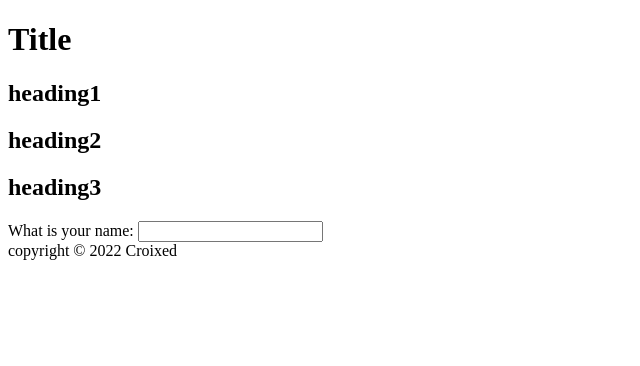
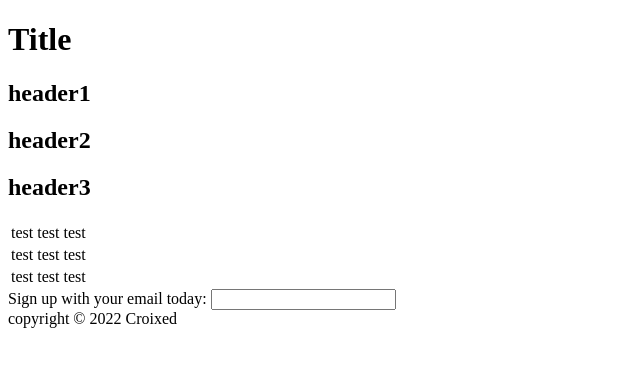
Before and after one commit to Croixed/basic_html_project, a plain HTML site: page index.html in a window 1280 px wide. Shown: the whole page, without its empty margins (0-640 px from the left). Drawn offline with Linux system fonts and the light colour scheme.

Commit message:
add sample table data

```diff
--- a/index.html
+++ b/index.html
@@ -9,20 +9,38 @@
 <body>
     <header>
         <h1>Title</h1>
-        <h2>heading1</h2>
-        <h2>heading2</h2>
-        <h2>heading3</h2>
+        <nav>
+            <h2>header1</h2>
+            <h2>header2</h2>
+            <h2>header3</h2>
+        </nav>
     </header>
     <main>
         <section class="hero">
 
         </section>
         <section class="table-container">
-            <table></table>
+            <table>
+                <tr>
+                    <td>test</td>
+                    <td>test</td>
+                    <td>test</td>
+                </tr>
+                <tr>
+                    <td>test</td>
+                    <td>test</td>
+                    <td>test</td>
+                </tr>
+                <tr>
+                    <td>test</td>
+                    <td>test</td>
+                    <td>test</td>
+                </tr>
+            </table>
         </section>
         <section class="input-container">
             <form action="sample.url" method="GET">
-                <label for="name">What is your name: </label>
+                <label for="name">Sign up with your email today: </label>
                 <input type="text" name="name" id="name">
             </form>
         </section>
```
